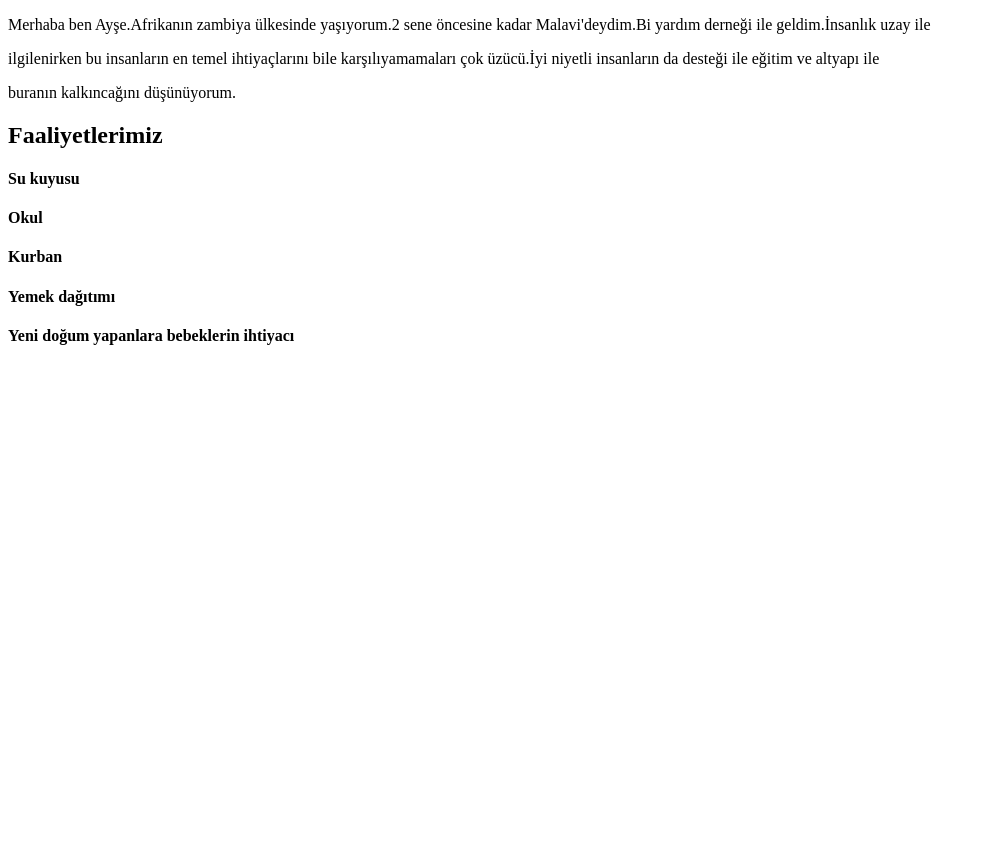
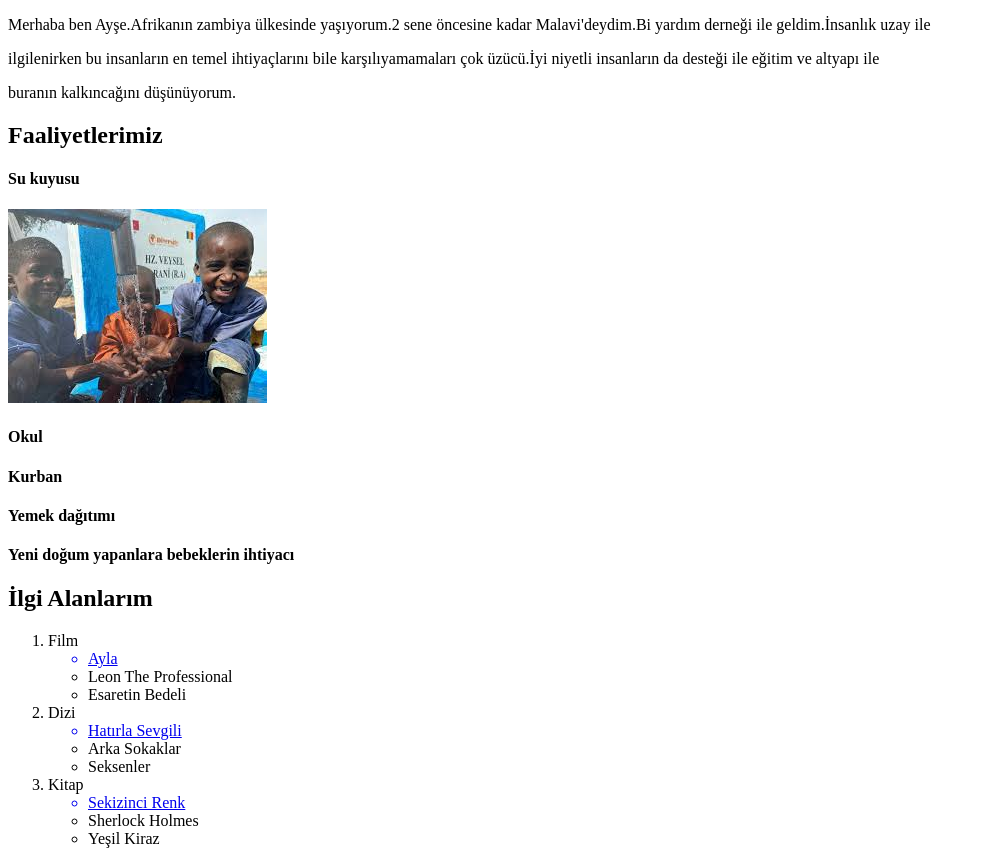
Before and after one commit to Ayse-Ozceylan2909/ayseozceylan, a plain HTML site: page index.html in a window 1280 px wide. Shown: the part 105-969 px from the top of the page, without its empty margins (0-985 px from the left). Before the commit the page ends 800 px from the top, so only its background shows below. Drawn offline with Linux system fonts and the light colour scheme.

Commit message:
second commit

```diff
--- a/index.html
+++ b/index.html
@@ -13,9 +13,31 @@
     <p>buranın kalkıncağını düşünüyorum.</p>
     <h2>Faaliyetlerimiz</h2>
     <h4>Su kuyusu</h4>
+    <img src="/images/images.jpeg" alt="su kuyusu">
     <h4>Okul</h4>
     <h4>Kurban</h4>
     <h4>Yemek dağıtımı</h4>
     <h4>Yeni doğum yapanlara bebeklerin ihtiyacı</h4>
+    <h2>İlgi Alanlarım</h2>
+    <ol>
+        <li>Film</li>
+        <ul>
+            <a href="https://www.imdb.com/title/tt6316138/" target="_blank"><li>Ayla</li></a>
+            <li>Leon The Professional</li>
+            <li>Esaretin Bedeli</li>
+        </ul>
+        <li>Dizi</li>
+        <ul>
+            <a href="https://www.imdb.com/title/tt0878797/" target="_blank"><li>Hatırla Sevgili</li></a>
+            <li>Arka Sokaklar</li>
+            <li>Seksenler</li>
+        </ul>
+        <li>Kitap</li>
+        <ul>
+            <a href="https://goodreads.com/search?q=sekizinci+rennk&qid=zNa3CstrSa" target="_blank"><li>Sekizinci Renk</li></a>
+            <li>Sherlock Holmes</li>
+            <li>Yeşil Kiraz</li>
+        </ul>
+    </ol>
 </body>
 </html>
```
Also changed, not shown: images/images.jpeg (added).
